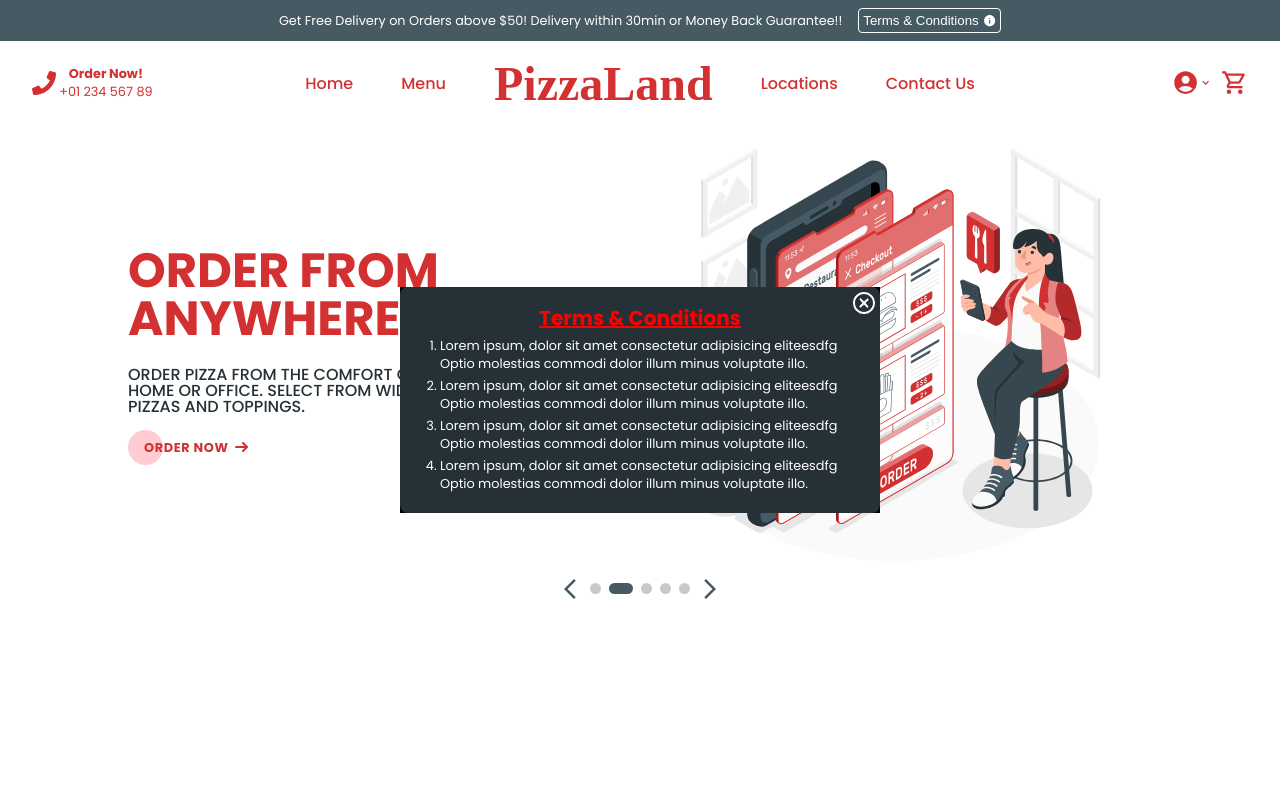
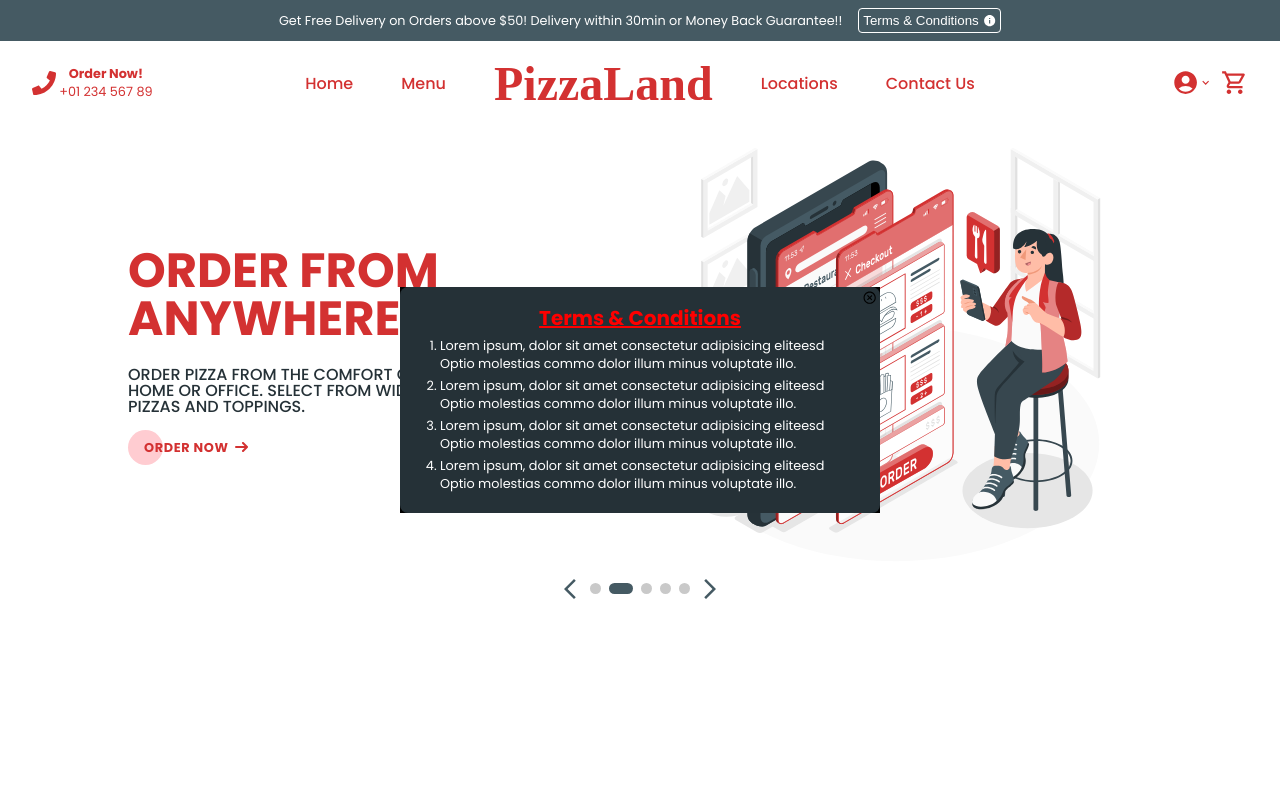
Before and after one commit to zeetaen1989/pizza-delivery, a Next.js app: page / in a window 1280 px wide. Both pictures are taken after a click on the button "Terms & Conditions". Shown: the top 800 px of the page. Built offline with nearby package versions, Linux system fonts and the light colour scheme; no server answers; the database is empty; a web font is replaced by a local one.

Commit message:
feat: logic to only display terms and conditions modal when state isOpen is true added

```diff
--- a/components/elements/Announcement/Announcement.jsx
+++ b/components/elements/Announcement/Announcement.jsx
@@ -6,40 +6,8 @@ import styles from "./Announcement.module.scss";
 const Announcement = () => {
   const [isOpen, setIsOpen] = useState(false);
 
-  const openModal = (
-    <section className={styles.modal__container}>
-      <section className={styles.modal}>
-        <article className={styles.conditions}>
-          <h1>Terms & Conditions</h1>
-          <ul>
-            <li>
-              Lorem ipsum, dolor sit amet consectetur adipisicing eliteesdfg
-              Optio molestias commodi dolor illum minus voluptate illo.
-            </li>
-            <li>
-              Lorem ipsum, dolor sit amet consectetur adipisicing eliteesdfg
-              Optio molestias commodi dolor illum minus voluptate illo.
-            </li>
-            <li>
-              Lorem ipsum, dolor sit amet consectetur adipisicing eliteesdfg
-              Optio molestias commodi dolor illum minus voluptate illo.
-            </li>
-            <li>
-              Lorem ipsum, dolor sit amet consectetur adipisicing eliteesdfg
-              Optio molestias commodi dolor illum minus voluptate illo.
-            </li>
-          </ul>
-        </article>
-        <button className={styles.btn__close}>
-          <CgCloseO
-            color="white"
-            fontSize="1.5rem"
-            onClick={() => setIsOpen(false)}
-          />
-        </button>
-      </section>
-    </section>
-  );
+  const termsAndConditions =
+    "Lorem ipsum, dolor sit amet consectetur adipisicing eliteesd Optio molestias commo dolor illum minus voluptate illo.";
 
   return (
     <section className={styles.container}>
@@ -51,7 +19,29 @@ const Announcement = () => {
         Terms & Conditions
         <MdInfo />
       </button>
-      {isOpen && openModal}
+      {isOpen && (
+        <div className={styles.modal__container}>
+          <section className={styles.modal}>
+            <article className={styles.conditions}>
+              <header className={styles.header}>
+                <h1>Terms & Conditions</h1>
+              </header>
+              <ul>
+                <li>{termsAndConditions}</li>
+                <li>{termsAndConditions}</li>
+                <li>{termsAndConditions}</li>
+                <li>{termsAndConditions}</li>
+              </ul>
+            </article>
+            <button className={styles.btn__close}>
+              <CgCloseO
+                className={styles.icon__close}
+                onClick={() => setIsOpen(false)}
+              />
+            </button>
+          </section>
+        </div>
+      )}
     </section>
   );
 };
```
